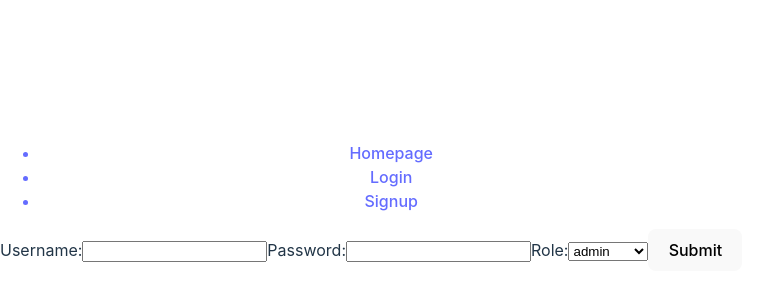
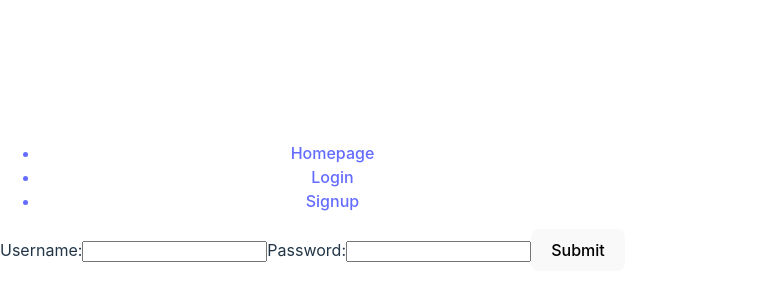
Before and after one commit to sedratiaziz/sadeed-frontend, a React (Vite) app: page /signup in a window 1280 px wide. Shown: the part 202-502 px from the top of the page, without its empty margins (0-784 px from the left). Built offline with nearby package versions, Linux system fonts and the light colour scheme.

Commit message:
major fixes

```diff
--- a/src/pages/AddConcept.jsx
+++ b/src/pages/AddConcept.jsx
@@ -42,7 +42,7 @@ function AddConcept() {
         const [managers, setManagers] = useState([
             {}
         ])
-        const [operationals, selectedOperationals] = useState([
+        const [operationals, setOperationals] = useState([
             {}
         ])
 
@@ -66,7 +66,7 @@ function AddConcept() {
          async function getAllOperationals() {
           try {
             const fetchedOperationals = await axios.get("http://localhost:3000/operationals/", {headers: {Authorization: `Bearer ${token}`}})
-              selectedOperationals(fetchedOperationals.data)
+              setOperationals(fetchedOperationals.data)
 
           } catch (error) {
             console.log(error)
@@ -82,12 +82,12 @@ const handleManagerCheckboxChange = (event, managerId) => {
   if (event.target.checked) {
     setFormData(prev => ({
       ...prev,
-      managers: [...prev.managers, managerId]
+      selectedManagers: [...prev.selectedManagers, managerId]
     }));
   } else {
     setFormData(prev => ({
       ...prev,
-      managers: prev.managers.filter(id => id !== managerId)
+      selectedManagers: prev.selectedManagers.filter(id => id !== managerId)
     }));
   }
 };
@@ -97,24 +97,19 @@ const handleOperationalCheckboxChange = (event, operationalId) => {
   if (event.target.checked) {
     setFormData(prev => ({
       ...prev,
-      operationals: [...prev.operationals, operationalId]
+      selectedOperational: [...prev.selectedOperational, operationalId]
     }));
   } else {
     setFormData(prev => ({
       ...prev,
-      operationals: prev.operationals.filter(id => id !== operationalId)
+      selectedOperational: prev.selectedOperational.filter(id => id !== operationalId)
     }));
   }
 };
 
 
 
-    let [formData, setFormData] = useState({
-        title: '',
-        managers: [],
-        operationals: [],
-        description: '',
-    })
+
 
 
     const handleChange = (event) => {
@@ -135,7 +130,12 @@ const handleOperationalCheckboxChange = (event, operationalId) => {
 //     })
 // }
 
-
+let [formData, setFormData] = useState({
+  title: '',
+  selectedManagers: [],
+  selectedOperational: [],
+  description: '',
+})
 
 
 async function handleSubmit(event) {
@@ -151,13 +151,13 @@ async function handleSubmit(event) {
 
   setFormData({
     title: '',
-    managers: [],
-    operationals: [],
+    selectedManagers: [],  // Changed from selectedManagers
+    selectedOperational: [],  // Changed from selectedOperational
     description: '',
   });
 }
 
-
+console.log(formData)
 
 //  MUI
     const [anchorEl, setAnchorEl] = useState(null);
@@ -190,9 +190,9 @@ async function handleSubmit(event) {
                         <Typography variant="h5" component="div">
                             Select Managers:
                         </Typography>
-                        <FormGroup value={formData.managers} name='managers' sx={{display: 'flex', flexDirection: 'column'}}>
+                        <FormGroup required value={formData.managers} name='managers' sx={{display: 'flex', flexDirection: 'column'}}>
                             {managers.map((manager)=>
-                                <FormControlLabel key={manager._id} control={<Checkbox onChange={(e)=>handleManagerCheckboxChange(e, manager._id)} checked={formData.managers.includes(manager._id)} />} label={manager.username} />
+                                <FormControlLabel key={manager._id} control={<Checkbox onChange={(e)=>handleManagerCheckboxChange(e, manager._id)} checked={formData.selectedManagers.includes(manager._id)} />} label={manager.username} />
                             )}
                         </FormGroup>
                     </Box>
@@ -201,9 +201,9 @@ async function handleSubmit(event) {
                         <Typography variant="h5" component="div">
                             Select Operationals:
                         </Typography>
-                        <FormGroup value={formData.operationals} name="operationals" sx={{display: 'flex', flexDirection: 'column'}}>
+                        <FormGroup required value={formData.operationals} name="operationals" sx={{display: 'flex', flexDirection: 'column'}}>
                             {operationals.map((operational)=>
-                                <FormControlLabel key={operational.id} control={<Checkbox onChange={(e)=>handleOperationalCheckboxChange(e, operational._id)} checked={formData.operationals.includes(operational._id)} />} label={operational.username} />
+                                <FormControlLabel key={operational.id} control={<Checkbox onChange={(e)=>handleOperationalCheckboxChange(e, operational._id)} checked={formData.selectedOperational.includes(operational._id)} />} label={operational.username} />
                             )}
                         </FormGroup>
                     </Box>
--- a/src/pages/ConceptDetails.jsx
+++ b/src/pages/ConceptDetails.jsx
@@ -36,13 +36,14 @@ function ConceptDetails() {
     let [formData, setFormData] = useState({
             title: '',
             managers: [],
-            operationals: [],
+            operational: [],
             description: '',
     })
 
     async function getConceptDetails() {
         const fetchedConceptDetails = await axios.get(`http://localhost:3000/${user._id}/concept/${id}`, {headers: {Authorization: `Bearer ${token}`}})
         setConceptDetails(fetchedConceptDetails.data)
+        console.log(fetchedConceptDetails.data)
     }
 
     useEffect(()=>{
@@ -90,6 +91,10 @@ async function handleSubmit(event) {
   };
 //   MUI
 
+async function findOneManager(userId) {
+  await axios.get(`http://localhost:3000/${userId}`)
+
+}
 
   return (
     <>
@@ -104,8 +109,10 @@ async function handleSubmit(event) {
                             Selected Managers:
                         </Typography>
                         <FormGroup  name='managers' sx={{display: 'flex', flexDirection: 'column'}}>
-                            {/* {conceptDetails.selectedManagers.map((manager)=>
-                                <FormControlLabel key={manager._id} control={<Checkbox onChange={(e)=>handleManagerCheckboxChange(e, manager._id)} checked={formData.managers.includes(manager._id)} />} label={manager.username} />
+                        {conceptDetails.selectedManagers}
+
+                            {/* {conceptDetails.selectedManagers && conceptDetails.selectedManagers.map((manager)=>
+                                <FormControlLabel key={manager._id} control={<Checkbox onChange={(e)=>handleManagerCheckboxChange(e, manager._id)} checked={formData.selectedManagers.includes(manager._id)} />} label={manager.username} />
                             )}  */}
                         </FormGroup>
                     </Box>
@@ -115,8 +122,10 @@ async function handleSubmit(event) {
                             Selected Operationals:
                         </Typography>
                         <FormGroup  name="operationals" sx={{display: 'flex', flexDirection: 'column'}}>
-                            {/* {conceptDetails.selectedOperationals.map((operational)=>
-                                <FormControlLabel key={operational.id} control={<Checkbox onChange={(e)=>handleOperationalCheckboxChange(e, operational._id)} checked={formData.operationals.includes(operational._id)} />} label={operational.username} />
+                            {conceptDetails.selectedOperational}
+
+                            {/* {conceptDetails.selectedOperational && conceptDetails.selectedOperational.map((operational)=>
+                                <FormControlLabel key={operational.id} control={<Checkbox onChange={(e)=>handleOperationalCheckboxChange(e, operational._id)} checked={formData.selectedOperational.includes(operational._id)} />} label={operational.username} />
                             )}  */}
                         </FormGroup>
                     </Box>
--- a/src/pages/Homepage.jsx
+++ b/src/pages/Homepage.jsx
@@ -110,7 +110,7 @@ function Homepage() {
                       </div>
                   </div>
 
-                  {user.role === "admin" &&
+                  {user.role === "engineer" &&
 
                   <div className=''>
                     <Link to='/add-concept'>
--- a/src/pages/Signup.jsx
+++ b/src/pages/Signup.jsx
@@ -4,12 +4,11 @@ import { useNavigate } from 'react-router'
 
 function Signup() {
 
-  const role = ["admin", "manager", "employee"]
+  // const role = ["admin", "manager", "employee"]
 
     const [formData, setFormData] = useState({
         username:"",
         password:"",
-        role: "admin",
     })
 
     const navigate = useNavigate()
@@ -53,22 +52,6 @@ function Signup() {
          onChange={handleChange}
           />
 
-        <label htmlFor="role">Role:</label>
-        <select
-        required
-         type="text"
-         name='role'
-         id='role'
-         value={formData.role}
-         onChange={handleChange}
-        >
-          {role.map((oneRole)=>
-            <option value={oneRole}>
-              {oneRole}
-            </option>
-          )}
-        </select>
-
           <button>Submit</button>
       </form>
     </div>
```
